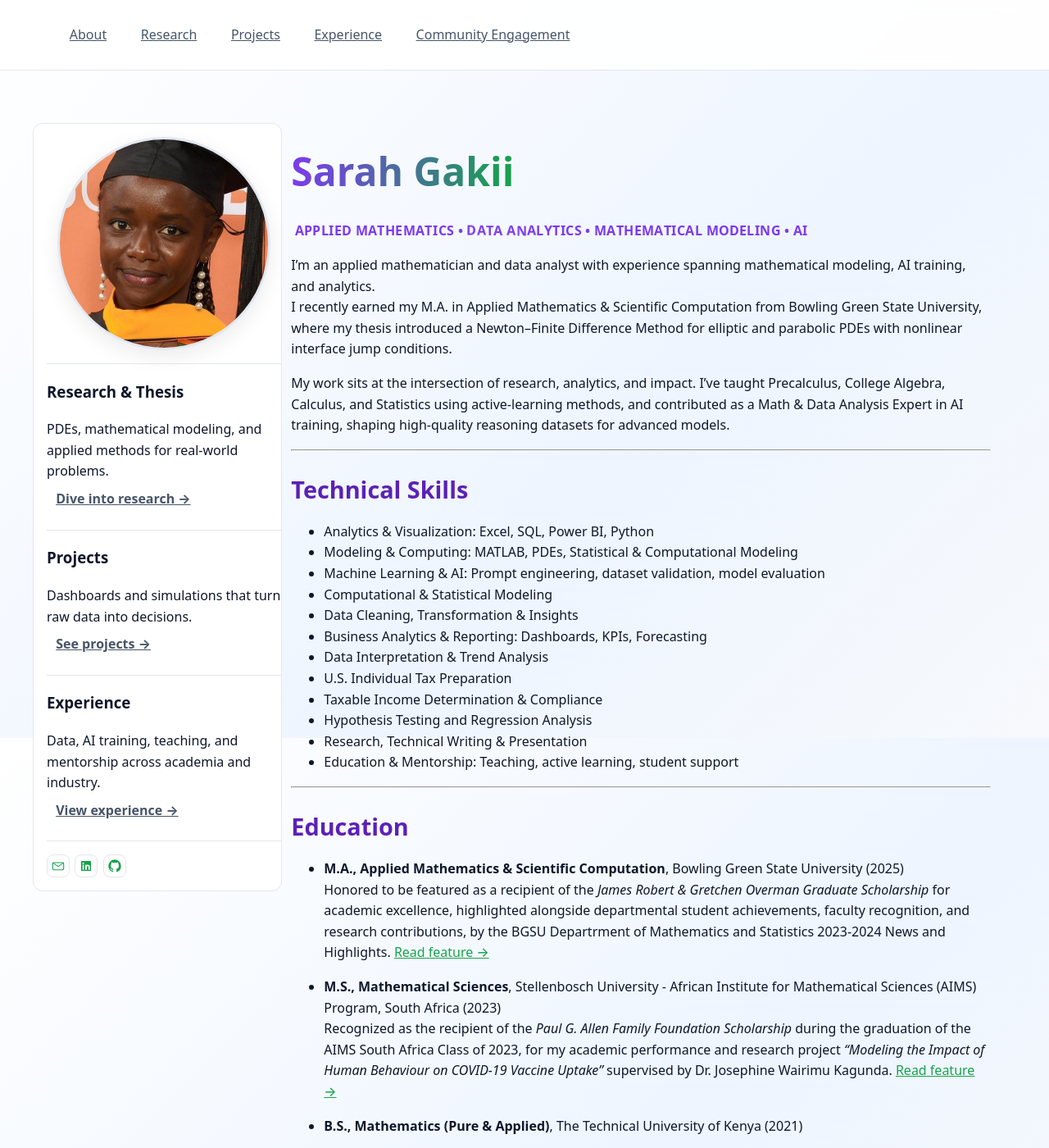
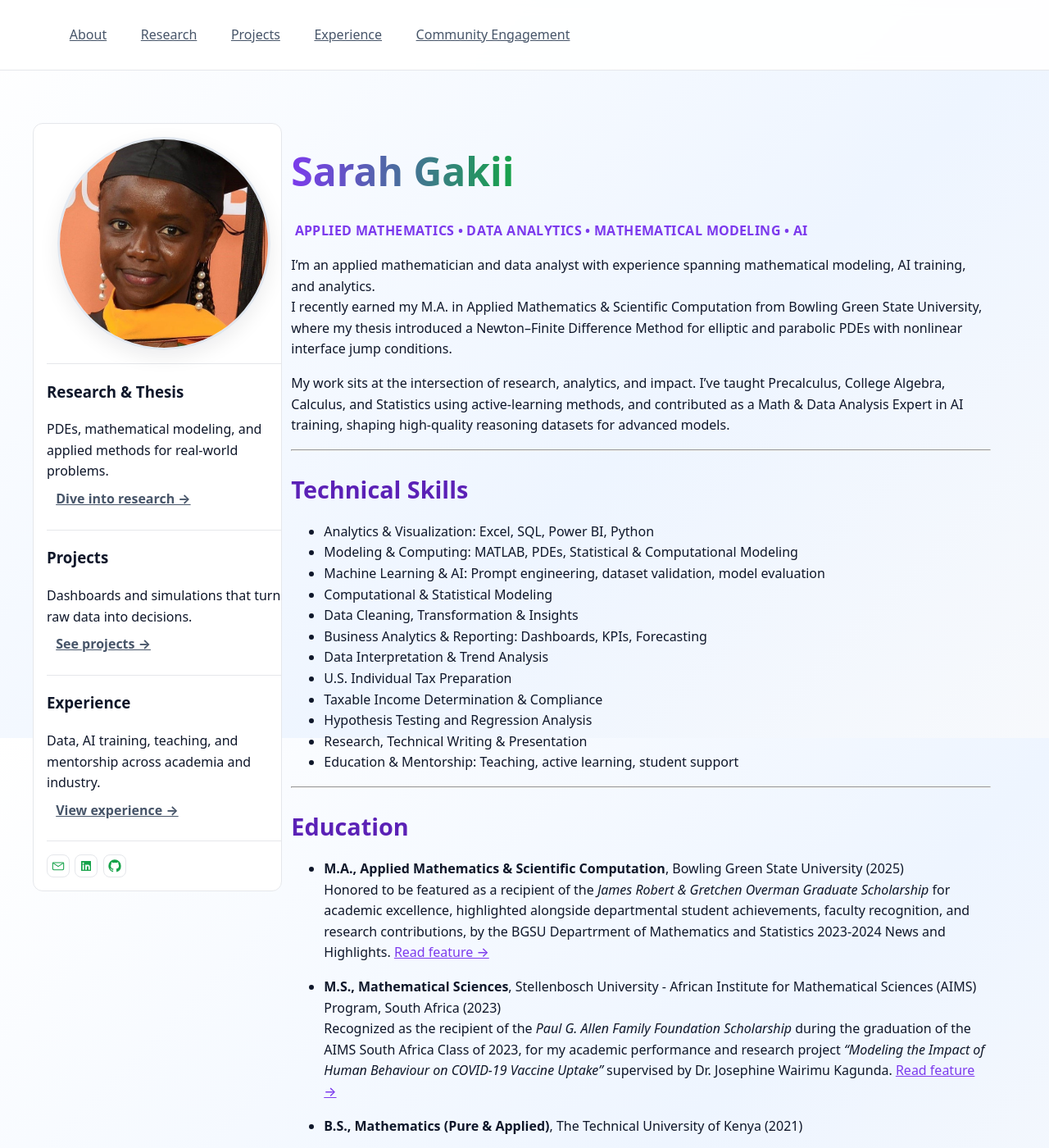
Before and after one commit to SARAH-GAKII/sarah-gakii.github.io, a Jekyll site: the page built from index.md, in a window 1280 px wide and 1400 px high. Shown: the whole window at 82% size. Built offline with Jekyll 4.4.1, drawn with Linux system fonts in a browser that asks for light colours.

Commit message:
Update style.css

```diff
--- a/assets/style.css
+++ b/assets/style.css
@@ -141,12 +141,12 @@
 
 /* --- Global link styling --- */
 a{
-  color: var(--brand);
+  color: #7c3aed;
   text-decoration: underline;
   font-weight: 500;
 }
 a:hover{
-  color: var(--accent);
+  color: #a78bfa;
   text-decoration: none;
 }
 
```
